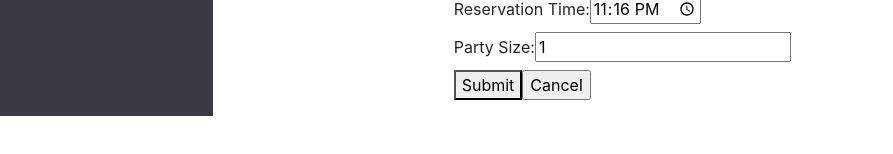
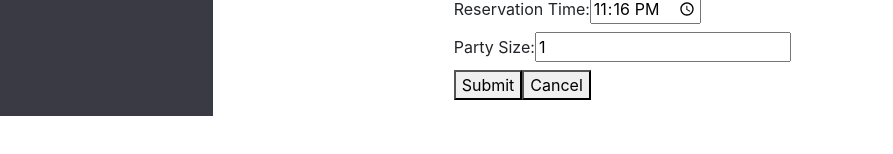
Before and after one commit to BrianHook1183/Restaurant-Reservations_Fullstack-Capstone, a React (Create React App) app in the folder front-end/: page /reservations/new in a window 1280 px wide. Shown: the part 214-368 px from the top of the page, without its empty margins (0-893 px from the left). Built offline with nearby package versions, Linux system fonts and the light colour scheme; no server answers; a web font is replaced by a local one.

Commit message:
changed input to button to match test

```diff
--- a/front-end/src/reservations/form/Form.js
+++ b/front-end/src/reservations/form/Form.js
@@ -123,7 +123,7 @@ function Form() {
       </label>
       <br />
       <button type="submit">Submit</button>
-      <input type="button" value="Cancel" onClick={handleCancel}></input>
+      <button type="button" value="Cancel" onClick={handleCancel}>Cancel</button>
     </form>
   );
 }
```
